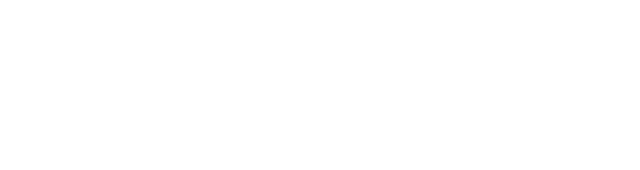
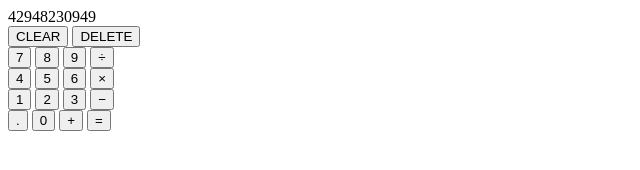
Before and after one commit to berksengul17/calculator, a plain HTML site: page index.html in a window 1280 px wide. Shown: the whole page, without its empty margins (0-640 px from the left). Drawn offline with Linux system fonts and the light colour scheme.

Commit message:
Create the skeleton of the calculator

```diff
--- a/index.html
+++ b/index.html
@@ -8,6 +8,42 @@
     <link rel="stylesheet" href="styles.css">
 </head>
 <body>
+
+    <span class="result">42948230949</span>
+
+    <div class="row-1">
+        <button type="button">CLEAR</button>
+        <button type="button">DELETE</button>
+    </div>
+    <div class="row-2">
+        <button type="button">7</button>
+        <button type="button">8</button>
+        <button type="button">9</button>
+        <button type="button">&#247</button>
+    </div>
+
+    <div class="row-3">
+        <button type="button">4</button>
+        <button type="button">5</button>
+        <button type="button">6</button>
+        <button type="button">&#215</button>
+    </div>
+
+    <div class="row-4">
+        <button type="button">1</button>
+        <button type="button">2</button>
+        <button type="button">3</button>
+        <button type="button">&#8722</button>
+    </div>
+
+    <div class="row-5">
+        <button type="button">.</button>
+        <button type="button">0</button>
+        <button type="button">+</button>
+        <button type="button">=</button>
+    </div>
+
+
     <script src="index.js"></script>
 </body>
 </html>
--- a/index.js
+++ b/index.js
@@ -23,7 +23,7 @@ function operate(operator, first, second){
         case "-":
             subtract(first, second);
             break;
-        case "*":
+        case "x":
             multiply(first, second);
             break;
         case "/":
```
